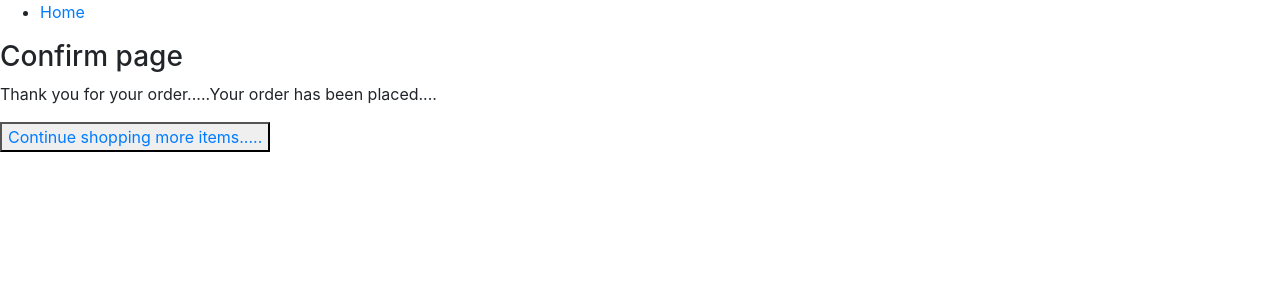
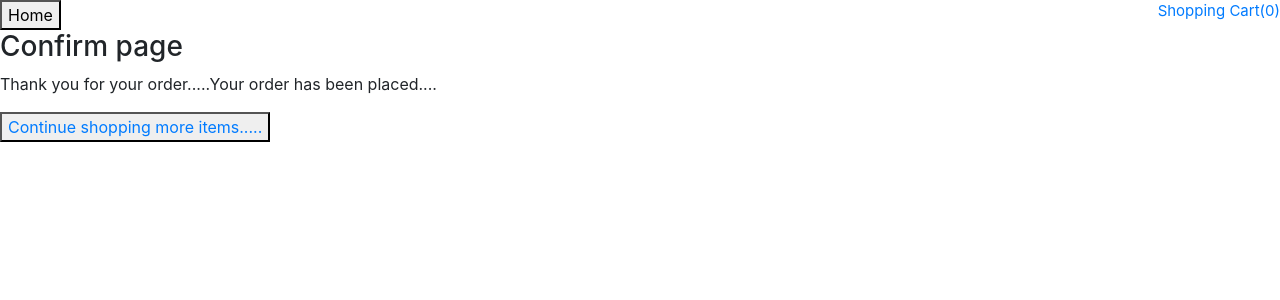
Before and after one commit to truptigaonkar/mandatory-cms2, a React (Create React App) app: page /confirm in a window 1280 px wide. Shown: the top 300 px of the page. Built offline with nearby package versions, Linux system fonts and the light colour scheme.

Commit message:
Navbar.js component added with home button and shopping cart amount

```diff
--- a/src/App.js
+++ b/src/App.js
@@ -14,9 +14,9 @@ function App() {
     <>
     <CartProvider>
     <Router>
-    <ul>
+    {/* <ul>
       <li><Link to="/">Home</Link></li>
-    </ul>
+    </ul> */}
       <Route exact path="/" component={Home}/>
       <Route path="/details/:id" component={Details}/>
       <Route path="/cart" component={Cart}/>
--- a/src/components/Cart.js
+++ b/src/components/Cart.js
@@ -1,6 +1,7 @@
 import React, { useContext } from 'react';
 import { CartContext } from '../components/CartContext';
 import { Link } from 'react-router-dom';
+import Navbar from '../components/Navbar';
 
 const Cart = (props) => {
     const [cart, setCart] = useContext(CartContext);
@@ -23,6 +24,7 @@ const Cart = (props) => {
     } else {
         return (
             <>
+             <Navbar />
                 <span>Cart Items: {cart.length}</span>
                 <table border="1">
                     <thead>
--- a/src/components/Checkout.js
+++ b/src/components/Checkout.js
@@ -2,6 +2,7 @@ import React, {useContext, useState, useEffect} from 'react';
 import { Link } from 'react-router-dom';
 import { CartContext } from '../components/CartContext';
 import axios from 'axios';
+import Navbar from '../components/Navbar';
 
 const Checkout = () => {
     //Cart
@@ -46,6 +47,7 @@ const Checkout = () => {
 
     return (
         <div>
+            <Navbar />
             <h3>Checkout form</h3>
             Name: <input type="text" placeholder="Name..." onChange={e => setNewOrderName(e.target.value)} value={newOrderName} /><br/>
             Address: <textarea name="" id="" cols="30" rows="3" placeholder="Address..." onChange={e => setNewOrderAddress(e.target.value)} value={newOrderAddress}></textarea><br/>
--- a/src/components/Confirm.js
+++ b/src/components/Confirm.js
@@ -1,9 +1,11 @@
 import React from 'react';
 import { Link } from 'react-router-dom';
+import Navbar from '../components/Navbar';
 
 const Confirm = (props) => {
     return (
         <div>
+            <Navbar />
             <h3>Confirm page</h3>
             <p>Thank you for your order.....Your order has been placed....</p>
 
--- a/src/components/Details.js
+++ b/src/components/Details.js
@@ -4,7 +4,7 @@ import axios from 'axios';
 import { CartContext } from '../components/CartContext';
 import { Link } from 'react-router-dom';
 import Reviews from './Reviews';
-import { Redirect } from 'react-router-dom';
+import Navbar from '../components/Navbar';
 
 const Details = (props) => {
     const [product, setProduct] = useState([]);
@@ -51,6 +51,7 @@ const Details = (props) => {
             <Helmet>
                 <title>{product.name}</title>
             </Helmet>
+            <Navbar />
             <h3>{product.name} Details: </h3>
             {/* Show the gallary images */}
             <p>{images}</p>
--- a/src/components/Home.js
+++ b/src/components/Home.js
@@ -4,6 +4,7 @@ import { Helmet } from 'react-helmet';
 import { Link } from 'react-router-dom';
 import Pagination from '../components/Pagination';
 import { CartContext } from '../components/CartContext';
+import Navbar from '../components/Navbar';
 
 const Home = (props) => {
     const [products, setProducts] = useState([]);
@@ -44,7 +45,8 @@ const Home = (props) => {
             <Helmet>
                 <title>Home</title>
             </Helmet>
-            <h4>Product list <span style={{float:"right", fontSize:"15px"}}><Link to="/cart">Shopping Cart({cart.length})</Link></span></h4>
+            <Navbar />
+            <h4>Product list</h4>
             <p><input type="text" placeholder="Search product by name..." onChange={e => setSearch(e.target.value)} value={search} /></p>
             <p><input type="checkbox" onChange={e => setCheckbox(!checkbox)} checked={checkbox} /> Show only products in stock ({products.length})</p>
             {/* {products.map((product) => ( */}
--- /dev/null
+++ b/src/components/Navbar.js
@@ -0,0 +1,16 @@
+import React, {useContext} from 'react';
+import { CartContext } from '../components/CartContext';
+import { Link } from 'react-router-dom';
+
+const Navbar = () => {
+    //Cart
+    const [cart, setCart] = useContext(CartContext);
+    return (
+        <>
+        <div><Link to="/"><button>Home</button></Link>
+        <span style={{float:"right", fontSize:"15px"}}><Link to="/cart">Shopping Cart({cart.length})</Link></span></div>
+        </>
+    );
+};
+
+export default Navbar;
```
